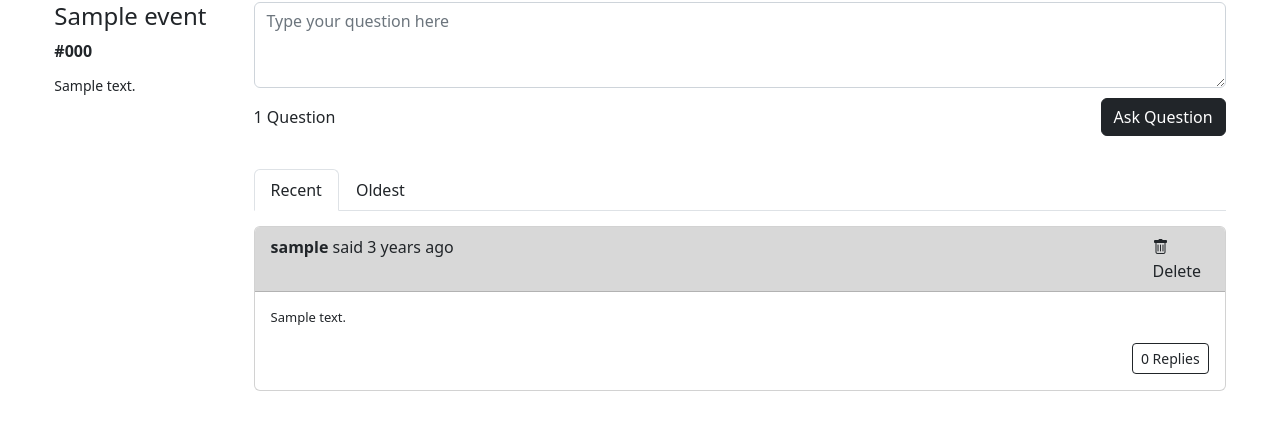
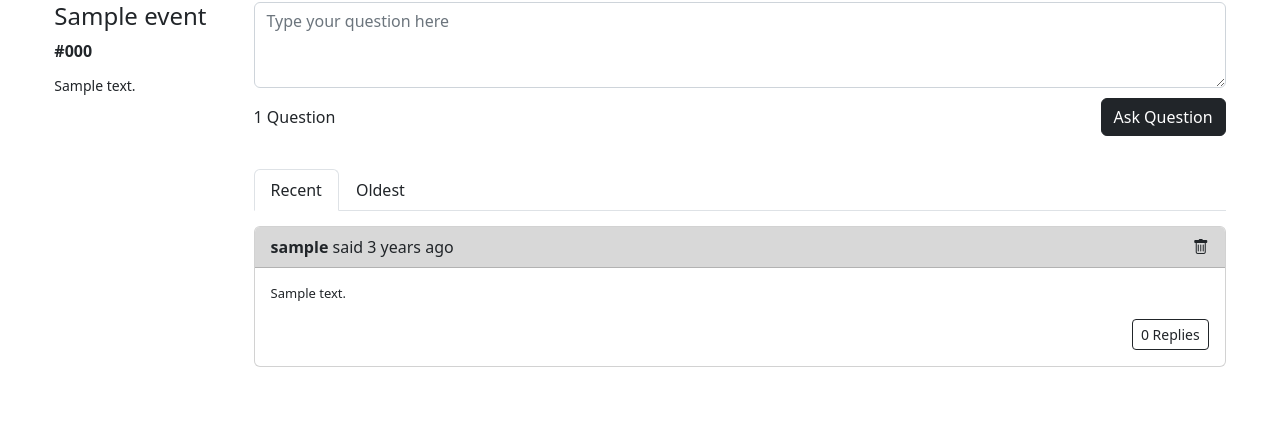
Before and after one commit to erinbedri/DoLis---slido-clone, a Django app: page /event/1/ in a window 1280 px wide. Shown: the part 78-508 px from the top of the page. Run offline with Django 4.2, Linux system fonts and the light colour scheme; a user stored in the database is signed in; tables that the repository leaves empty hold one stand-in row (values such as "Sample post").

Commit message:
removed devete tag from events

```diff
--- a/templates/core/event-details.html
+++ b/templates/core/event-details.html
@@ -62,10 +62,10 @@
                                                 said {{ question.created_at|timesince }} ago
                                             </div>
                                             {% if request.user == question.author %}
-                                                <div class="col-1">
+                                                <div class="col-1 d-flex justify-content-end">
                                                     <a href="{% url 'core:question delete' question.id %}"
                                                        class="link-dark">
-                                                        <i class="bi bi-trash"></i></a> Delete
+                                                        <i class="bi bi-trash"></i></a>
                                                 </div>
                                             {% endif %}
                                         </div>
@@ -155,10 +155,10 @@
                                                     said {{ question.created_at|timesince }} ago
                                                 </div>
                                                 {% if request.user == question.author %}
-                                                    <div class="col-1">
+                                                <div class="col-1 d-flex justify-content-end">
                                                         <a href="{% url 'core:question delete' question.id %}"
                                                            class="link-dark">
-                                                            <i class="bi bi-trash"></i></a> Delete
+                                                            <i class="bi bi-trash"></i></a>
                                                     </div>
                                                 {% endif %}
                                             </div>
```
